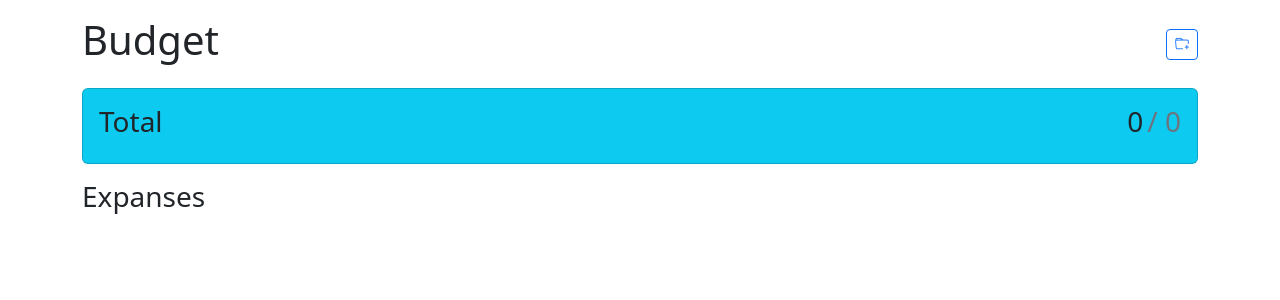
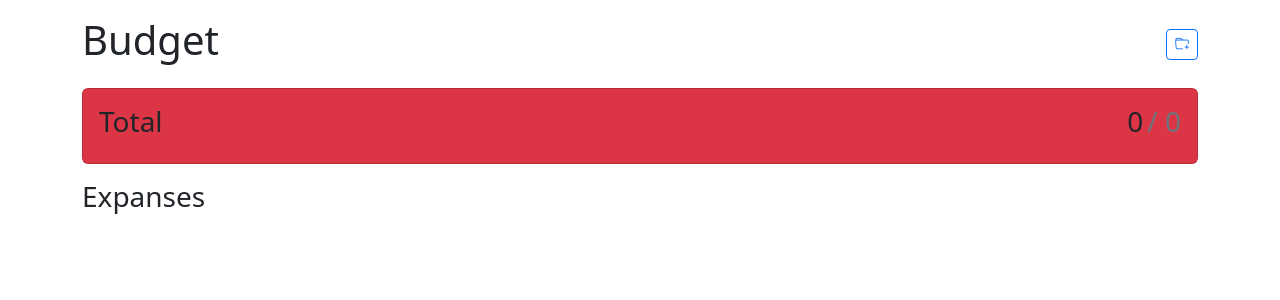
Before and after one commit to fox4o/my-budget, a React (Create React App) app: page / in a window 1280 px wide. Shown: the top 300 px of the page. Built offline with nearby package versions, Linux system fonts and the light colour scheme.

Commit message:
Total bachground change..

```diff
--- a/src/components/TotalCard.js
+++ b/src/components/TotalCard.js
@@ -2,16 +2,22 @@ import React from "react";
 import { useBudgets } from "../contexts/BudgetContext";
 
 const TotalCard = () => {
-  const {budgets, expenses} = useBudgets();
-  const totalBudgets = budgets.reduce((total, budget) =>{
-    return (total=total+budget.max);
-  },0);
-  const totalExpenses = expenses.reduce((total, expense) =>{
-    return (total=total+expense.amount);
-  },0);
+  const { budgets, expenses } = useBudgets();
+  const totalBudgets = budgets.reduce((total, budget) => {
+    return (total = total + budget.max);
+  }, 0);
+  const totalExpenses = expenses.reduce((total, expense) => {
+    return (total = total + expense.amount);
+  }, 0);
+  const cardBg = (expenses, total) => {
+    const ratio = expenses / total;
+    if (ratio < 0.5) return "bg-info";
+    if (ratio < 0.75) return "bg-warning";
+    return "bg-danger";
+  };
 
   return (
-    <div className="card mt-3 bg-info">
+    <div className={"card mt-3 "+cardBg(totalExpenses,totalBudgets)}>
       <div className="card-body">
         <h3 className="card-title hstack align-items-baseline fw-normal">
           <div>Total</div>
```
Lines whose indentation alone changed are shown as unchanged.
